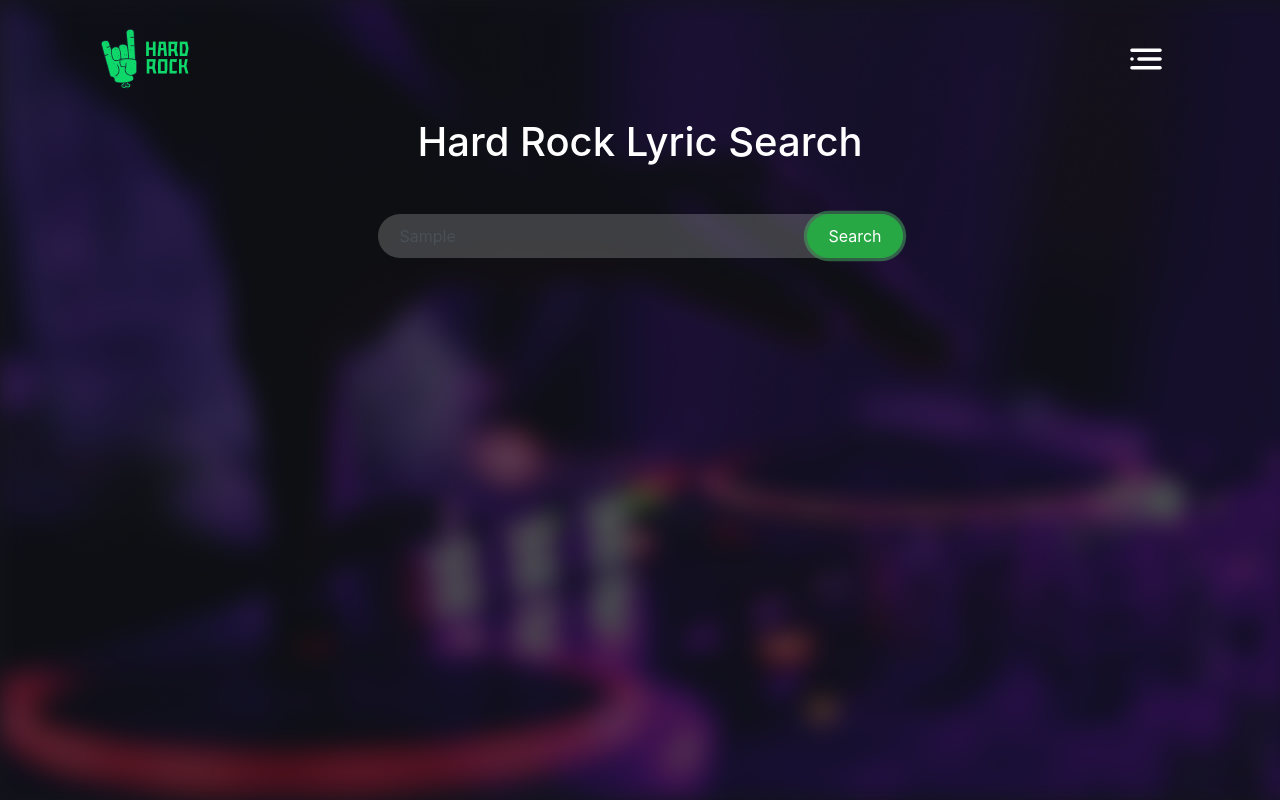
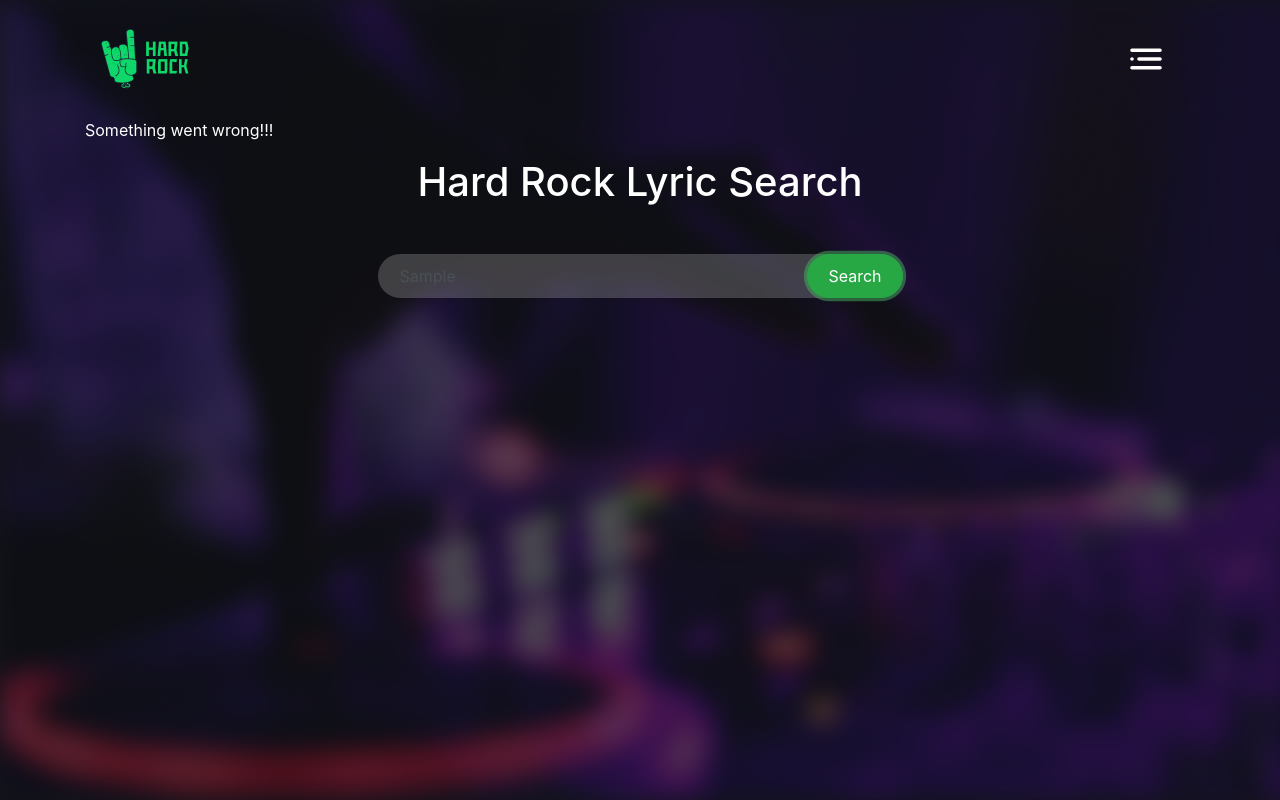
Before and after one commit to asifurrahman01714/milestone-5, a plain HTML site: page Module 26.5 Hard rock/index.html in a window 1280 px wide. Both pictures are taken after typing "Sample" into the empty fields and a click on the button "Search". Drawn offline with nearby package versions, Linux system fonts and the light colour scheme; no server answers.

Commit message:
error function created

```diff
--- a/Module 26.5 Hard rock/app.js
+++ b/Module 26.5 Hard rock/app.js
@@ -13,7 +13,7 @@ const displaySong = async(searchValue) => {
         const data = await res.json();
         displaySongData(data.data)
     } catch (error) {
-        console.log(error);
+        errorFunction("Something went wrong!!!");
     }
 
 }
@@ -74,7 +74,7 @@ const displaySongData = (data) => {
         fetch(url)
         .then(response => response.json())
         .then(data => displayLyrics(data.lyrics))
-        .catch(error => console.log(error))
+        .catch(error => errorFunction("Something went wrong!!!"));
  }
 
  const displayLyrics = (lyrics) => {
@@ -87,3 +87,9 @@ const displaySongData = (data) => {
     //      lyricsContainer.innerHTML = lyricsContent;
     //  }
  }
+
+ const errorFunction = (err) => {
+        console.log(err);
+        const errorMessage = document.getElementById('errorMessage');
+        errorMessage.innerText = err;
+ }
--- a/Module 26.5 Hard rock/index.html
+++ b/Module 26.5 Hard rock/index.html
@@ -42,6 +42,7 @@
             </div>
         </nav>
 
+        <p id="errorMessage"></p>
         <main class="content-area">
             <div class="search-bar col-md-6 mx-auto">
                 <h1 class="text-center">Hard Rock Lyric Search</h1>
```
